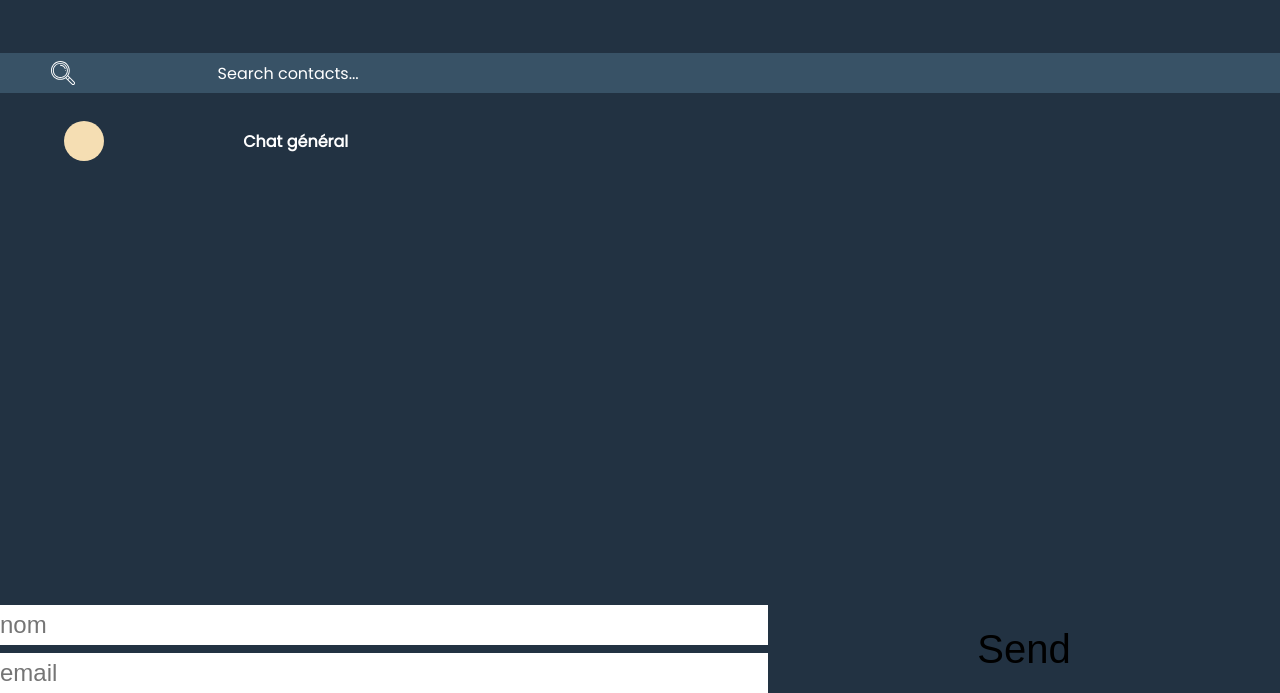
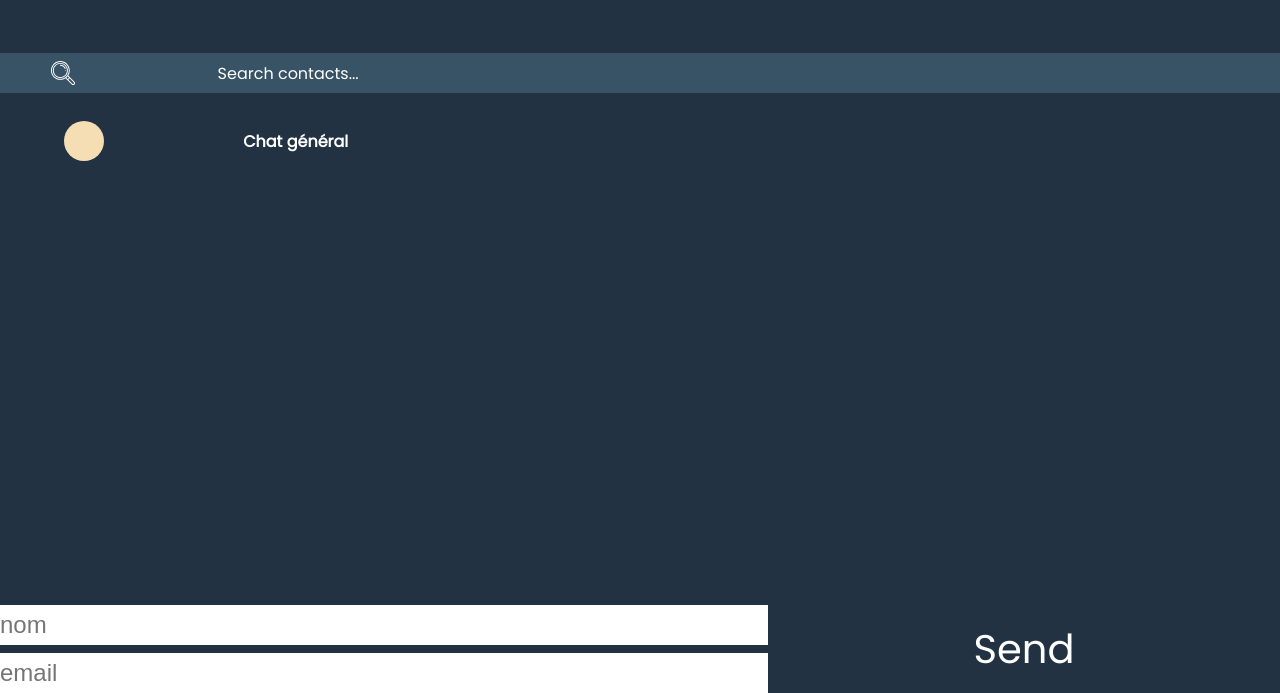
Before and after one commit to Coyls/workshopsocket, a website: page public/index.html in a window 1280 px wide. Shown: the part 107-800 px from the top of the page. Drawn offline with Linux system fonts and the light colour scheme; no server answers.

Commit message:
new style

```diff
--- a/public/style.css
+++ b/public/style.css
@@ -4,7 +4,6 @@
 }
 
 body{
-    background-color: #212121;
     height: 100vh;
     width: 100vw;
 }
@@ -143,7 +142,7 @@ h1, h2 {
 }
 
 #headerMessage{
-    position: relative;
+    position: fixed;
     top: 0;
     left: 0;
     height: 12.5vh;
@@ -228,10 +227,13 @@ h1, h2 {
     list-style-type: none;
     margin: 0;
     padding: 0;
+    font-size: 3vh;
+    height: 90vh;
+    overflow: scroll;
 }
 
 #messages > li {
-    padding: 0.5rem 1rem;
+    padding: 1vh 2vh;
 }
 
 #messages > li:nth-child(odd) {
@@ -273,6 +275,8 @@ h1, h2 {
     font-size: 5vh;
     outline: none;
     border: none;
+    color: #FFFFFF;
+    font-family: Poppins, serif;
     background-color: #223242;
 }
 
```
